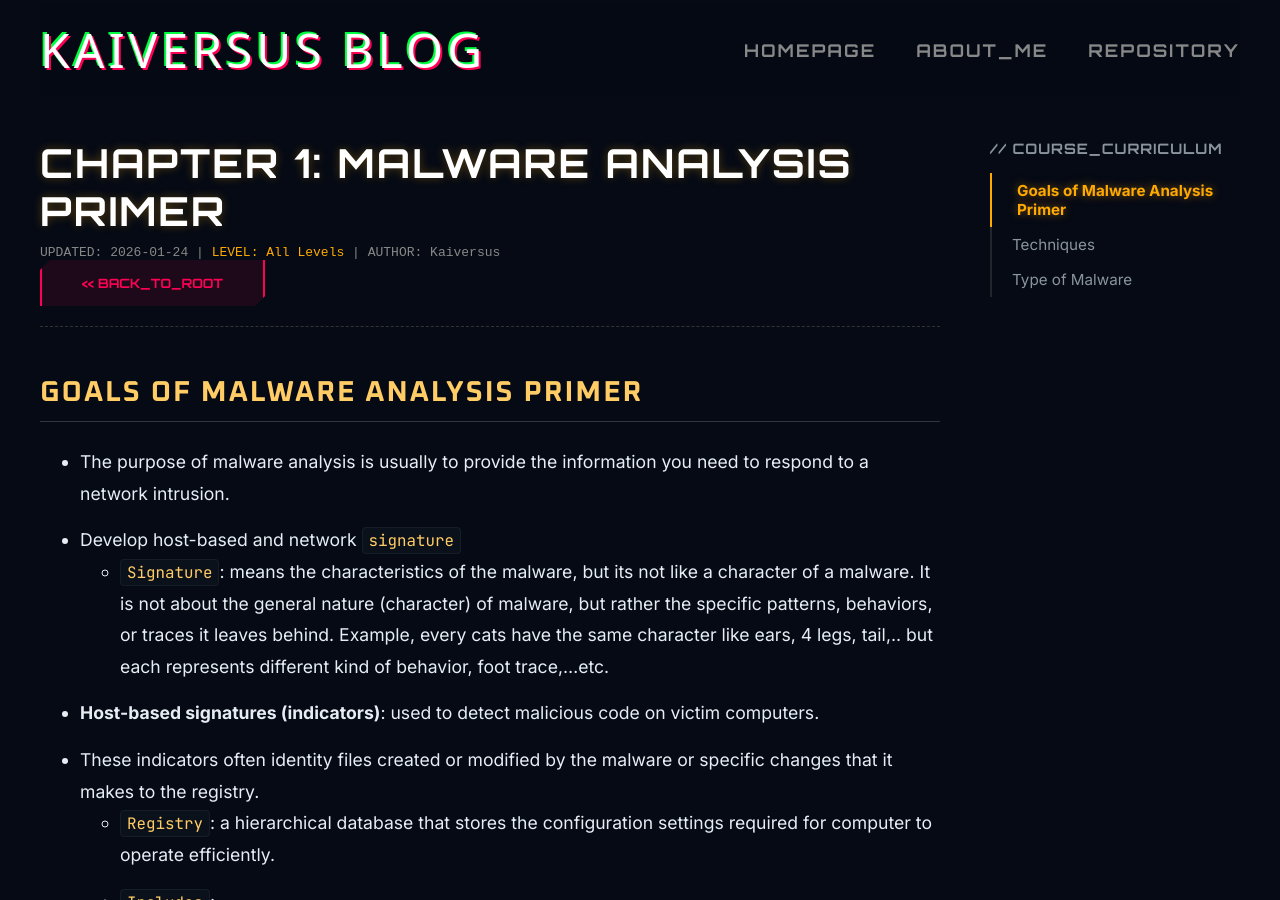
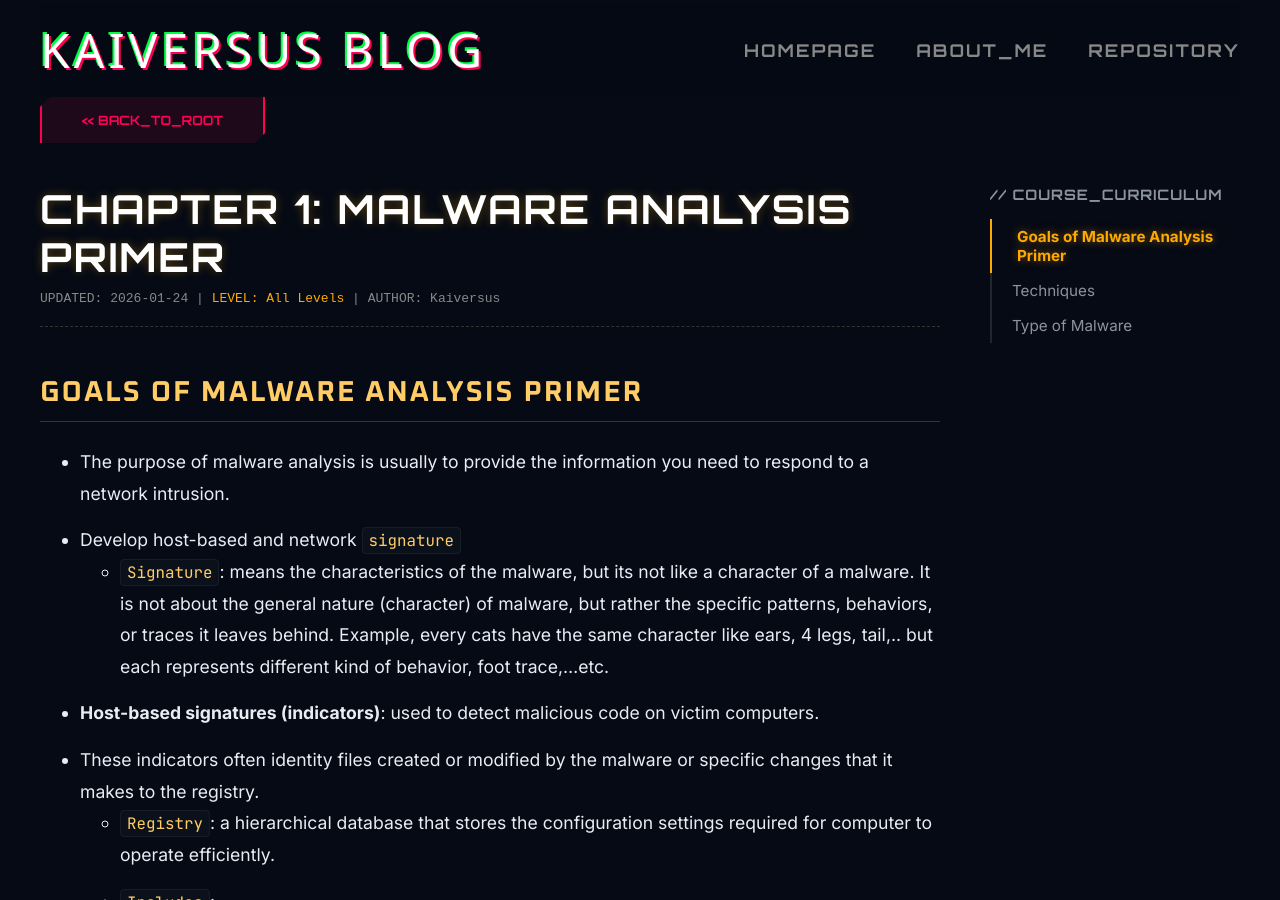
Before and after one commit to kaiversus/kaiversus.github.io, a Jekyll site: the page built from _courses/malware/chapter_1.md, in a window 1280 px wide and 900 px high. Built offline with Jekyll 4.4.1, drawn with Linux system fonts in a browser that asks for light colours; some web fonts are replaced.

Commit message:
Update course.html

```diff
--- a/_layouts/course.html
+++ b/_layouts/course.html
@@ -150,6 +150,7 @@
                 <a href="https://kaiversus.github.io/#writeups">Repository</a>
             </nav>
         </header>
+        <a href="/" class="btn-cyber secondary" style="font-size: 0.8rem;"><< BACK_TO_ROOT</a>
     </div>
 
     <div class="course-layout">
@@ -163,7 +164,6 @@
                     <span style="color: var(--course-accent);">LEVEL: {{ page.difficulty | default: "All Levels" }}</span> |
                     <span>AUTHOR: {{ page.author | default: "Kaiversus" }}</span>
                 </div>
-                <a href="/" class="btn-cyber secondary" style="font-size: 0.8rem;"><< BACK_TO_ROOT</a>
             </div>
 
             {{ content }}
```
